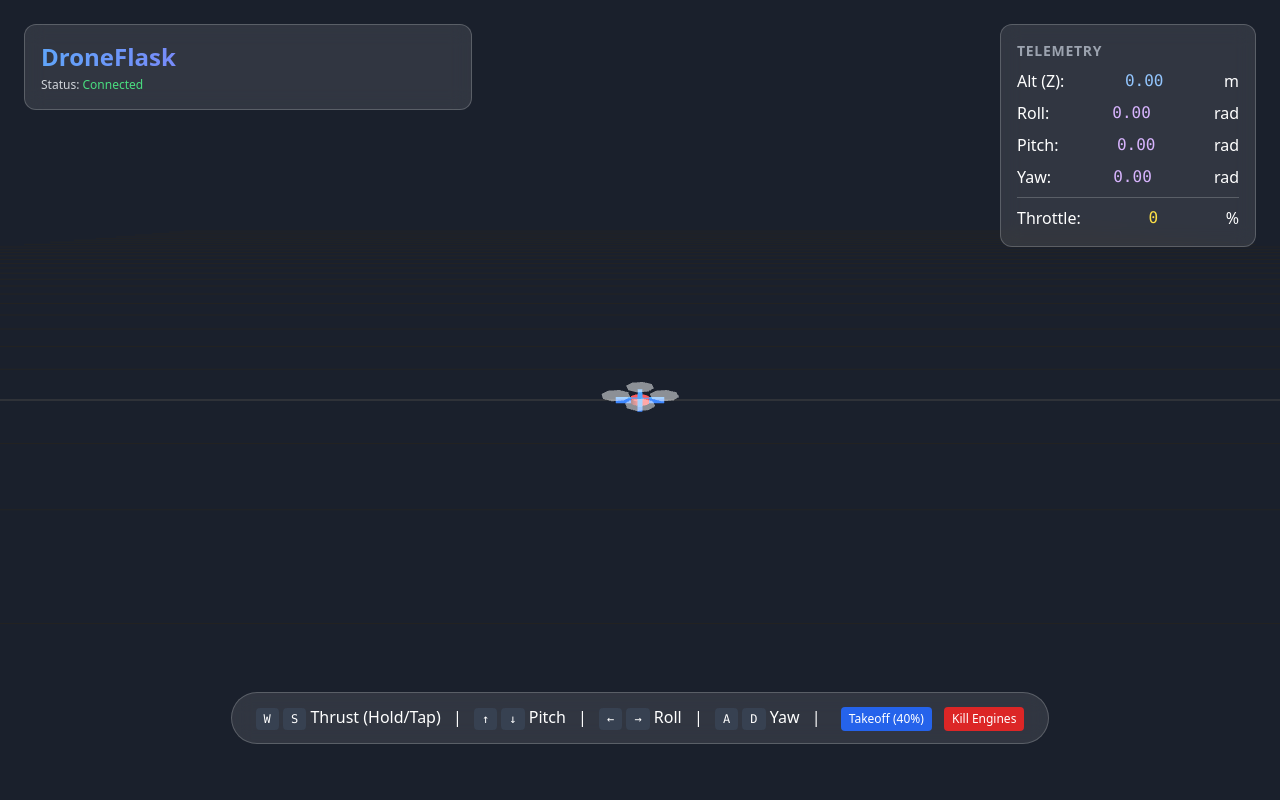
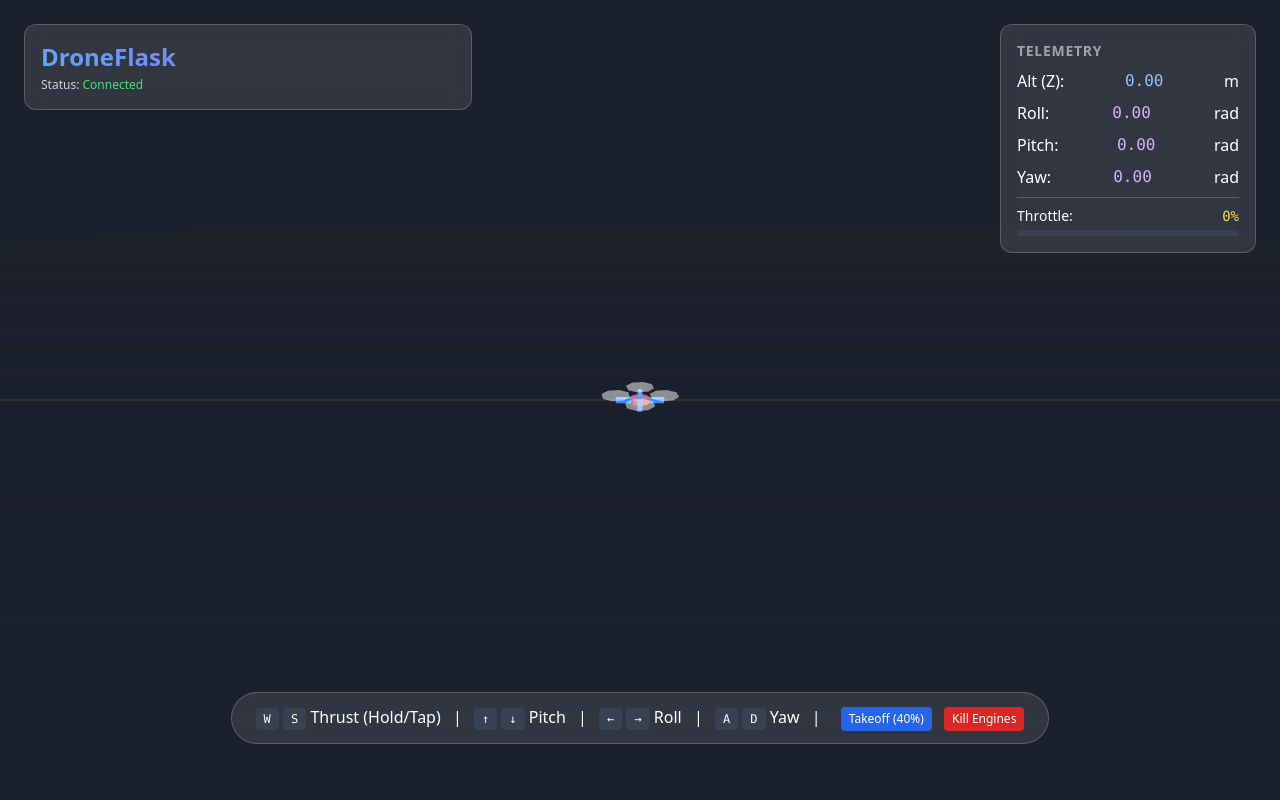
Before and after one commit to dhruvhaldar/DroneFlask, a Flask app: page / in a window 1280 px wide. Run offline with Flask 3, Linux system fonts and the light colour scheme; some libraries are stand-ins or nearby versions.

Commit message:
feat(ui): add visual throttle progress bar
- Replaced text-only throttle display with a progress bar in `templates/index.html`.
- Added ARIA attributes for accessibility (`role="progressbar"`, `aria-valuenow`).
- Updated JavaScript to sync progress bar width with throttle value.
- Improved visual feedback for thrust control.

```diff
--- a/templates/index.html
+++ b/templates/index.html
@@ -82,10 +82,15 @@
           <span>Yaw:</span>
           <span id="val-psi" class="font-mono text-purple-300">0.00</span> rad
         </div>
-        <div class="flex justify-between border-t border-white/20 pt-2 mt-2">
-            <span>Throttle:</span>
-            <span id="val-thr" class="font-mono text-yellow-300">0</span>%
-          </div>
+        <div class="space-y-1 border-t border-white/20 pt-2 mt-2">
+            <div class="flex justify-between items-center">
+                <span class="text-sm">Throttle:</span>
+                <span class="font-mono text-yellow-300 text-sm"><span id="val-thr">0</span>%</span>
+            </div>
+            <div class="w-full bg-gray-700 rounded-full h-1.5 overflow-hidden">
+                <div id="throttle-bar" role="progressbar" aria-valuenow="0" aria-valuemin="0" aria-valuemax="100" class="bg-gradient-to-r from-yellow-400 to-red-500 h-1.5 rounded-full transition-all duration-100 ease-out" style="width: 0%"></div>
+            </div>
+        </div>
       </div>
 
       <!-- Controls Help -->
@@ -217,7 +222,13 @@
         throttle = Math.max(0, Math.min(1, throttle));
 
         // Update UI
-        document.getElementById('val-thr').innerText = Math.round(throttle * 100);
+        const pct = Math.round(throttle * 100);
+        document.getElementById('val-thr').innerText = pct;
+        const bar = document.getElementById('throttle-bar');
+        if (bar) {
+            bar.style.width = `${pct}%`;
+            bar.setAttribute('aria-valuenow', pct);
+        }
 
         cmd.thrust = throttle;
         cmd.roll = r;
```
Also changed, not shown: verification/verify_throttle.py (added, +44 -0 lines), verification/throttle_verification.png (added).
